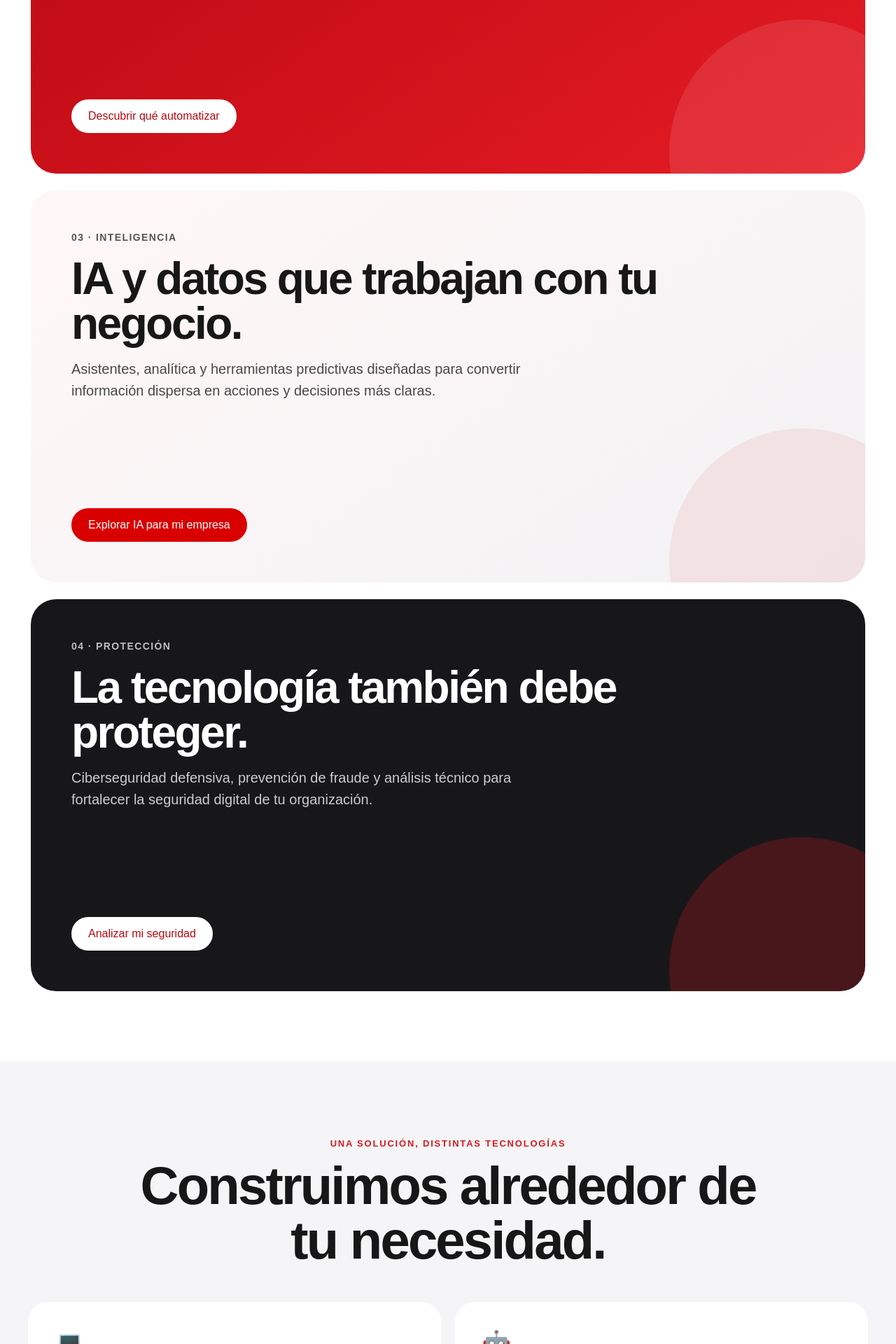
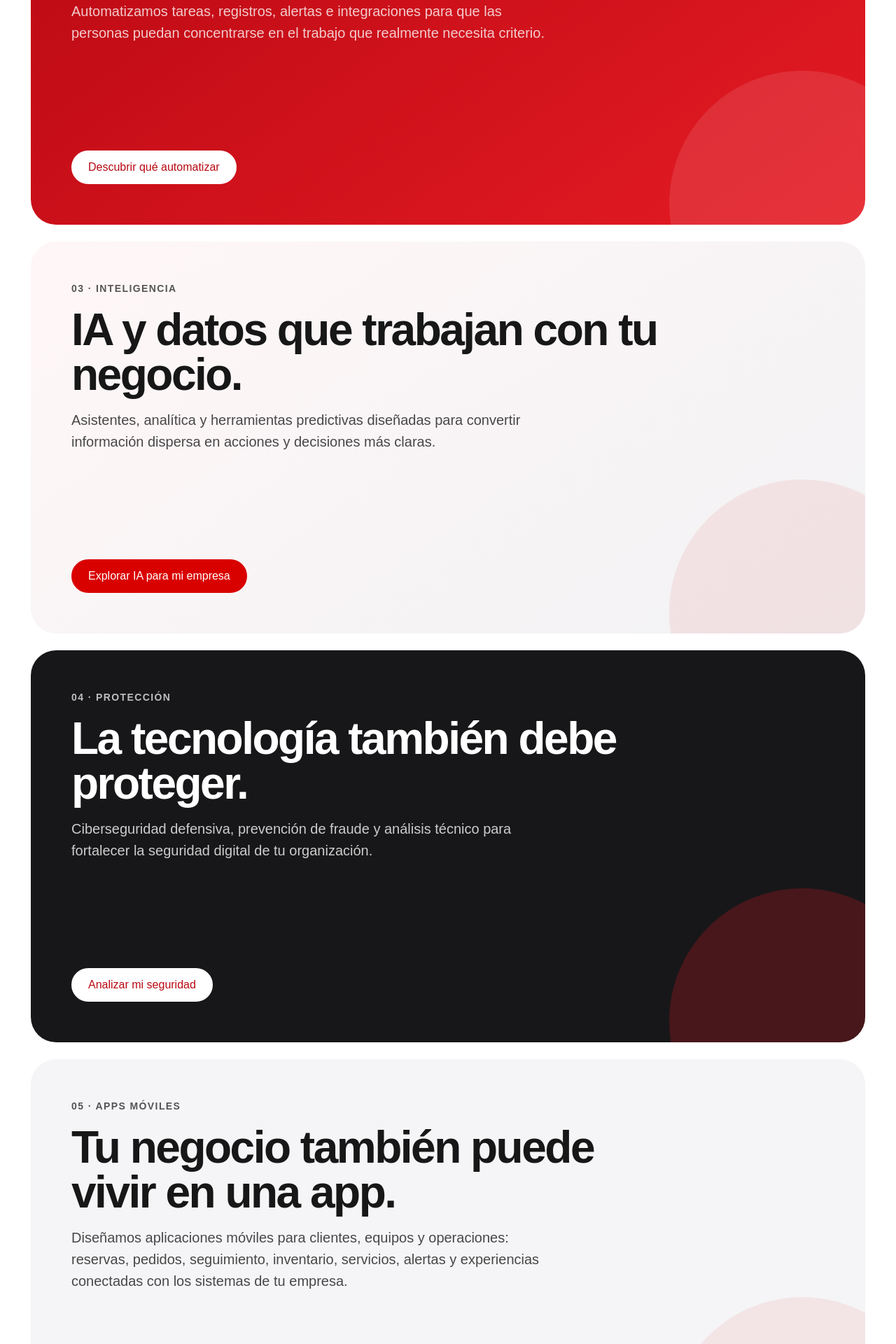
Before and after one commit to cocoqWsx/bizzsoft, a Django app: page / in a window 1280 px wide. Shown: the part 2560-4480 px from the top of the page at 70% size. Run offline with Django 5.2, Linux system fonts and the light colour scheme.

Commit message:
Add files via upload

```diff
--- a/web/templates/web/index.html
+++ b/web/templates/web/index.html
@@ -4,22 +4,22 @@
 <head>
     <meta charset="UTF-8">
     <meta name="viewport" content="width=device-width, initial-scale=1.0">
-    <title>BizSoft | Software, IA y automatización para empresas en Perú</title>
+    <title>BizSoft | Software, apps, IA y automatización para empresas en Perú</title>
     <link rel="icon" type="image/png" href="{% static 'web/img/favicon-bizsoft-v14.png' %}?v=14">
-    <meta name="description" content="BizSoft desarrolla soluciones tecnológicas para empresas en Perú con software a medida, inteligencia artificial, automatización, análisis de datos y ciberseguridad.">
+    <meta name="description" content="BizSoft desarrolla soluciones tecnológicas para empresas en Perú con software a medida, aplicaciones móviles, inteligencia artificial, automatización, análisis de datos y ciberseguridad.">
     <meta name="robots" content="index, follow, max-image-preview:large">
     <link rel="canonical" href="{{ canonical_url }}">
     <meta property="og:type" content="website">
     <meta property="og:locale" content="es_PE">
     <meta property="og:site_name" content="BizSoft">
     <meta property="og:title" content="BizSoft | Tecnología para resolver problemas empresariales">
-    <meta property="og:description" content="Software, IA, automatización, datos y ciberseguridad para transformar problemas empresariales en soluciones tecnológicas.">
+    <meta property="og:description" content="Software, apps, IA, automatización, datos y ciberseguridad para transformar problemas empresariales en soluciones tecnológicas.">
     <meta property="og:url" content="{{ canonical_url }}">
     <meta property="og:image" content="{{ social_image_url }}">
     <meta property="og:image:alt" content="Logo de BizSoft">
     <meta name="twitter:card" content="summary_large_image">
     <meta name="twitter:title" content="BizSoft | Tecnología para empresas">
-    <meta name="twitter:description" content="Soluciones con software, IA, automatización, datos y ciberseguridad para empresas.">
+    <meta name="twitter:description" content="Soluciones con software, apps, IA, automatización, datos y ciberseguridad para empresas.">
     <meta name="twitter:image" content="{{ social_image_url }}">
     <script type="application/ld+json">{{ structured_data|safe }}</script>
     <link rel="stylesheet" href="{% static 'web/css/estilos.css' %}">
@@ -37,12 +37,12 @@
     <p class="etiqueta">TECNOLOGÍA PARA EMPRESAS</p>
     <h1>Transformamos <span>problemas de tu negocio</span> en soluciones tecnológicas</h1>
     <p class="hero-subtitulo-comercial">Analizamos los problemas de tu empresa y diseñamos la solución tecnológica que necesita.</p>
-    <p class="hero-descripcion">Combinamos software, inteligencia artificial, automatización, datos y ciberseguridad y, cuando el proyecto lo requiere, integración con hardware. No necesitas saber qué tecnología contratar: primero entendemos el problema y después elegimos las herramientas adecuadas.</p>
+    <p class="hero-descripcion">Combinamos software, aplicaciones móviles, inteligencia artificial, automatización, datos y ciberseguridad y, cuando el proyecto lo requiere, integración con hardware. No necesitas saber qué tecnología contratar: primero entendemos el problema y después elegimos las herramientas adecuadas.</p>
     <div class="hero-acciones"><a class="btn-principal-comercial" href="#asistente-comercial">Analizar mi negocio</a><a class="btn-secundario-comercial" href="#contacto">Solicitar una solución</a></div>
 
     <div class="asistente-box" id="asistente-comercial">
         <div id="chat" class="chat"><div class="mensaje bot mensaje-con-avatar"><img class="avatar-asistente" src="{% static 'web/img/asistente-bizsoft-robot.png' %}" alt="Asistente BizSoft"><div><strong>Asistente BizSoft:</strong> Cuéntame qué problema tiene tu negocio. No necesitas saber qué tecnología necesitas; primero analizamos el problema.</div></div></div>
-        <div id="chips" class="chips"><button data-texto="mi negocio no vende lo suficiente">Necesito más oportunidades de venta</button><button data-texto="tengo un proceso que demora mucho">Quiero automatizar un proceso</button><button data-texto="quiero desarrollar una solución tecnológica para mi empresa">Necesito software o IA</button><button data-texto="quiero mejorar mi ciberseguridad">Ciberseguridad</button></div>
+        <div id="chips" class="chips"><button data-texto="mi negocio no vende lo suficiente">Necesito más oportunidades de venta</button><button data-texto="tengo un proceso que demora mucho">Quiero automatizar un proceso</button><button data-texto="quiero desarrollar una solución tecnológica para mi empresa">Necesito software o IA</button><button data-texto="quiero desarrollar una app móvil para mi empresa o mis clientes">Quiero una app móvil</button><button data-texto="quiero mejorar mi ciberseguridad">Ciberseguridad</button></div>
         <div class="buscador"><input id="consulta" type="text" placeholder="Cuéntanos el problema de tu negocio..."><button id="btnBuscar" type="button">Analizar problema</button></div>
     </div>
     <div id="ctaImplementar" class="cta-implementar" hidden><p><strong>¿Quieres llevar esta solución a la práctica?</strong></p><p>Si deseas desarrollar e implementar la solución, envía tu caso a BizSoft.</p><button id="btnImplementar" class="boton-implementar" type="button">Quiero implementar esta solución con BizSoft</button></div>
@@ -73,6 +73,10 @@
     <div><span class="v19-feature-number">04 · PROTECCIÓN</span><h3>La tecnología también debe proteger.</h3><p>Ciberseguridad defensiva, prevención de fraude y análisis técnico para fortalecer la seguridad digital de tu organización.</p></div>
     <div class="v19-feature-action"><button class="demo-boton" data-pregunta="quiero proteger mi empresa frente a fraude y riesgos de ciberseguridad">Analizar mi seguridad</button></div>
   </article>
+  <article class="v19-feature v19-feature-light">
+    <div><span class="v19-feature-number">05 · APPS MÓVILES</span><h3>Tu negocio también puede vivir en una app.</h3><p>Diseñamos aplicaciones móviles para clientes, equipos y operaciones: reservas, pedidos, seguimiento, inventario, servicios, alertas y experiencias conectadas con los sistemas de tu empresa.</p></div>
+    <div class="v19-feature-action"><a class="demo-boton" href="/desarrollo-apps-empresas/">Conocer desarrollo de apps</a></div>
+  </article>
 </section>
 
 <section class="v19-capabilities">
@@ -80,6 +84,7 @@
     <div class="v19-capabilities-head"><p class="v19-kicker">UNA SOLUCIÓN, DISTINTAS TECNOLOGÍAS</p><h2 class="v19-section-title">Construimos alrededor de tu necesidad.</h2></div>
     <div class="v19-capabilities-grid">
       <article class="v19-capability"><div class="v19-capability-icon">💻</div><h3>Software a medida</h3><p>Sistemas adaptados a la operación y crecimiento de tu empresa.</p><a href="/software-para-empresas/">Conocer software para empresas →</a></article>
+      <article class="v19-capability"><div class="v19-capability-icon">📱</div><h3>Aplicaciones móviles</h3><p>Apps para Android y iPhone conectadas con los procesos, clientes y datos de tu empresa.</p><a href="/desarrollo-apps-empresas/">Conocer desarrollo de apps →</a></article>
       <article class="v19-capability"><div class="v19-capability-icon">🤖</div><h3>IA y automatización</h3><p>Automatización, asistentes y soluciones inteligentes aplicadas a problemas concretos.</p><a href="/inteligencia-artificial-para-empresas/">Conocer IA para empresas →</a></article>
       <article class="v19-capability"><div class="v19-capability-icon">📊</div><h3>Datos y analítica</h3><p>Indicadores, análisis y predicción para convertir datos en información útil.</p><a href="#herramientas">Probar nuestras demos →</a></article>
       <article class="v19-capability"><div class="v19-capability-icon">🛡️</div><h3>Ciberseguridad</h3><p>Prevención, análisis defensivo y protección frente a riesgos y fraude digital.</p><a href="/ciberseguridad-para-empresas/">Conocer ciberseguridad →</a></article>
--- a/web/urls.py
+++ b/web/urls.py
@@ -6,6 +6,7 @@ urlpatterns = [
     path("robots.txt", views.robots_txt, name="robots_txt"),
     path("sitemap.xml", views.sitemap_xml, name="sitemap_xml"),
     path("software-para-empresas/", views.pagina_seo, {"slug": "software-para-empresas"}, name="software_empresas"),
+    path("desarrollo-apps-empresas/", views.pagina_seo, {"slug": "desarrollo-apps-empresas"}, name="apps_empresas"),
     path("automatizacion-empresarial/", views.pagina_seo, {"slug": "automatizacion-empresarial"}, name="automatizacion_empresarial"),
     path("inteligencia-artificial-para-empresas/", views.pagina_seo, {"slug": "inteligencia-artificial-para-empresas"}, name="ia_empresas"),
     path("ciberseguridad-para-empresas/", views.pagina_seo, {"slug": "ciberseguridad-para-empresas"}, name="ciberseguridad_empresas"),
--- a/web/views.py
+++ b/web/views.py
@@ -17,7 +17,7 @@ def inicio(request):
     structured_data = json.dumps({
         "@context": "https://schema.org", "@type": "Organization", "name": "BizSoft",
         "url": canonical_url, "logo": social_image_url,
-        "description": "Soluciones tecnológicas para empresas con software, inteligencia artificial, automatización, análisis de datos y ciberseguridad.",
+        "description": "Soluciones tecnológicas para empresas con software, aplicaciones móviles, inteligencia artificial, automatización, análisis de datos y ciberseguridad.",
         "areaServed": {"@type": "Country", "name": "Perú"}
     }, ensure_ascii=False)
     return render(request, "web/index.html", {"canonical_url": canonical_url, "social_image_url": social_image_url, "structured_data": structured_data})
@@ -37,7 +37,7 @@ def robots_txt(request):
 
 
 def sitemap_xml(request):
-    paths = ["/", "/software-para-empresas/", "/automatizacion-empresarial/", "/inteligencia-artificial-para-empresas/", "/ciberseguridad-para-empresas/", "/software-para-talleres/"]
+    paths = ["/", "/software-para-empresas/", "/desarrollo-apps-empresas/", "/automatizacion-empresarial/", "/inteligencia-artificial-para-empresas/", "/ciberseguridad-para-empresas/", "/software-para-talleres/"]
     entries = []
     for i, path in enumerate(paths):
         priority = "1.0" if path == "/" else "0.8"
@@ -68,6 +68,15 @@ def captar_lead(request):
     return JsonResponse({"ok": True, "mensaje": "Gracias. Hemos registrado tu solicitud y podremos contactarte con los datos que dejaste.", "lead_id": lead.id})
 
 SEO_PAGES = {
+    "desarrollo-apps-empresas": {
+        "title": "Desarrollo de apps para empresas en Perú | BizSoft",
+        "description": "Desarrollo de aplicaciones móviles para empresas en Perú. BizSoft diseña apps para Android y iPhone conectadas con clientes, operaciones, datos y sistemas empresariales.",
+        "eyebrow": "APLICACIONES MÓVILES PARA EMPRESAS",
+        "h1": "Apps diseñadas alrededor de tu negocio",
+        "intro": "Diseñamos aplicaciones móviles cuando una app es la mejor forma de acercar un servicio al cliente, acompañar al equipo o llevar una operación al teléfono. La aplicación se integra con los procesos y sistemas que realmente necesita tu empresa.",
+        "items": [("Apps para clientes", "Reservas, pedidos, seguimiento, promociones y servicios desde el móvil."), ("Apps para equipos", "Operaciones, visitas, incidencias, inventario y tareas desde cualquier lugar."), ("Android y iPhone", "Diseñamos soluciones móviles preparadas para los principales ecosistemas de smartphones."), ("Integración empresarial", "Conectamos la app con APIs, bases de datos, software, IA y automatizaciones cuando el proyecto lo requiere.")],
+        "problem": "¿Tu empresa necesita llevar un servicio, proceso o experiencia directamente al teléfono de clientes o colaboradores?",
+    },
     "software-para-empresas": {
         "title": "Software para empresas en Perú | BizSoft",
         "description": "Diseñamos software para empresas en Perú: sistemas de gestión, soluciones a medida, integraciones y herramientas para mejorar operaciones y ventas.",
```
Also changed, not shown: CAMBIOS_V20_APPS_MOVILES.txt (added, +12 -0 lines).
